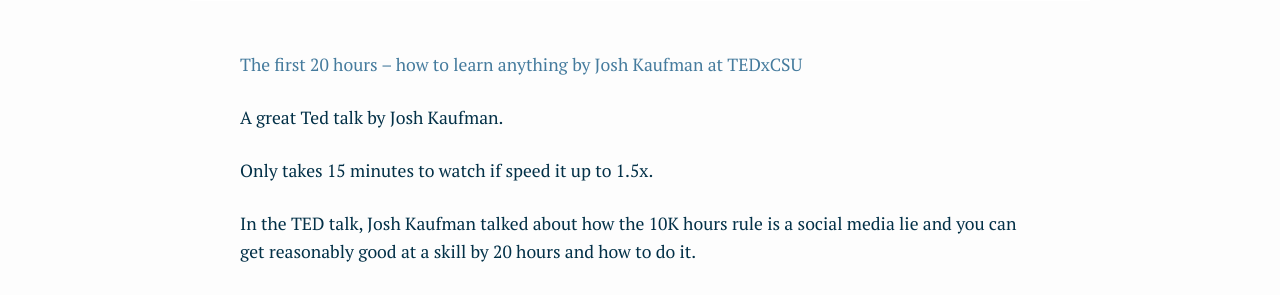
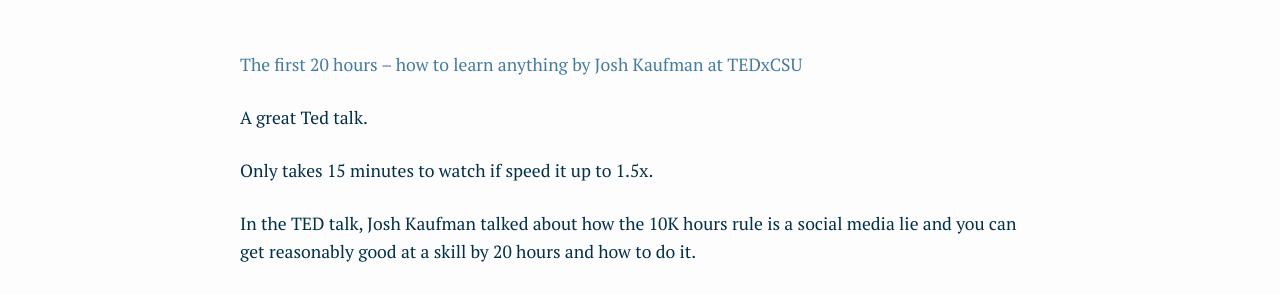
Before and after one commit to cshen329/blog, a Jekyll site: the page built from _posts/2021-05-07-the-20-hour-rule.markdown, in a window 1280 px wide. Shown: the part 227-522 px from the top of the page. Built offline with Jekyll 4.4.1, drawn with Linux system fonts in a browser that asks for light colours.

Commit message:
Update 2021-05-07-the-20-hour-rule.markdown

```diff
--- a/_posts/2021-05-07-the-20-hour-rule.markdown
+++ b/_posts/2021-05-07-the-20-hour-rule.markdown
@@ -9,7 +9,7 @@ tags: [TED, Summary]
 
  [The first 20 hours -- how to learn anything by Josh Kaufman at TEDxCSU](https://www.youtube.com/watch?v=5MgBikgcWnY)
 
-A great Ted talk by Josh Kaufman.
+A great Ted talk.
 
 Only takes 15 minutes to watch if speed it up to 1.5x.
 
```
